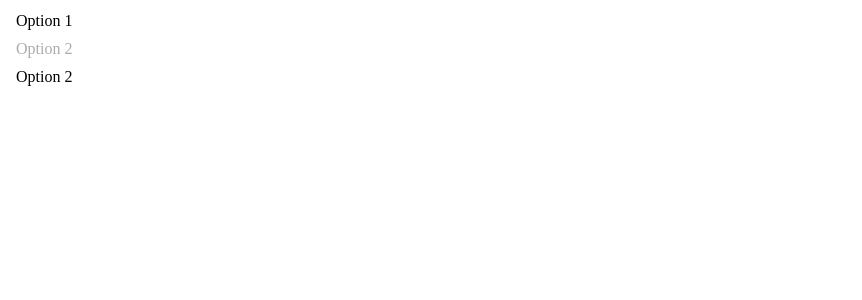
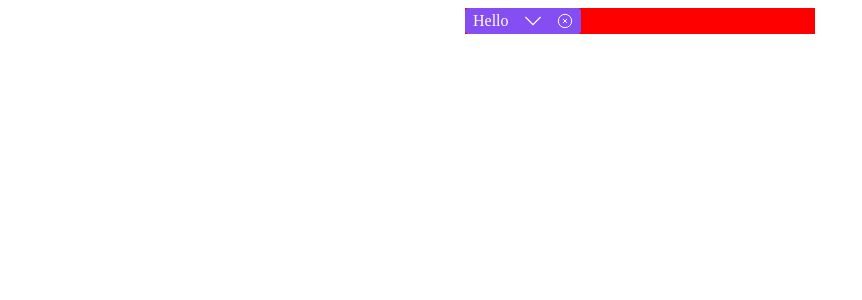
Before and after one commit to estankovic/s1-gravity-interview, a React (Vite) app: page / in a window 1280 px wide. Shown: the top 300 px of the page, without its empty margins (0-862 px from the left). Built offline with nearby package versions, Linux system fonts and the light colour scheme.

Commit message:
Added button component

```diff
--- /dev/null
+++ b/src/App.module.scss
@@ -0,0 +1,12 @@
+.PreviewWrapper {
+  height: 100%;
+  width: 100%;
+  display: flex;
+  align-content: center;
+  justify-content: center;
+}
+
+.Preview {
+  width: 350px;
+  background: red;
+}
--- a/src/App.tsx
+++ b/src/App.tsx
@@ -6,17 +6,28 @@ import "./styles/colors.scss";
 import "./styles/borders.scss";
 import "./styles/spacing.scss";
 
+import styles from "./App.module.scss";
+
+import {Button} from './components/Button/Button.tsx';
+import {ChevronDown} from './components/icons/ChevronDown.tsx';
+import {Close} from './components/icons/Close.tsx';
+
 function App() {
   return (
-    <>
-      <div>
-        <List>
-          <ListItem>Option 1</ListItem>
-          <ListItem disabled={true}>Option 2</ListItem>
-          <ListItem>Option 2</ListItem>
-        </List>
+    <div className={styles.PreviewWrapper}>
+      <div className={styles.Preview}>
+        <Button>Hello <ChevronDown /><Close/></Button>
+        {/*<Dropdown*/}
+        {/*  trigger={}*/}
+        {/*>*/}
+        {/*  <List>*/}
+        {/*    <ListItem>Option 1</ListItem>*/}
+        {/*    <ListItem disabled={true}>Option 2</ListItem>*/}
+        {/*    <ListItem>Option 2</ListItem>*/}
+        {/*  </List>*/}
+        {/*</Dropdown>*/}
       </div>
-    </>
+    </div>
   );
 }
 
--- /dev/null
+++ b/src/components/Button/Button.module.scss
@@ -0,0 +1,26 @@
+.Button {
+  all: unset;
+
+  display: inline-flex;
+  align-items: center;
+  gap: var(--g-spacing-md);
+
+  color: var(--g-colors-text-primary-contrast);
+  background: var(--g-colors-interactives-bg--default);
+  border-radius: var(--g-radius-xs);
+  padding: var(--g-spacing-xxs) var(--g-spacing-xs);
+
+  &:hover {
+    cursor: pointer;
+    background: var(--g-_private-mode-primary-40);
+  }
+
+  &:active {
+    background: var(--g-_private-mode-primary-30);
+  }
+
+  &:focus {
+    outline-offset: 2px;
+    outline: 2px solid var(--g-colors-interactives-border--focus);
+  }
+}
--- /dev/null
+++ b/src/components/Button/Button.tsx
@@ -0,0 +1,26 @@
+import {ReactNode} from 'react';
+
+import styles from './Button.module.scss';
+
+interface ButtonProps {
+  /**
+   * Content of a button
+   */
+  children: ReactNode;
+
+  /**
+   * If true, button is disabled
+   */
+  disabled?: boolean;
+}
+
+export function Button(props: ButtonProps) {
+  const {children, disabled} = props;
+  return (
+    <button
+      className={styles.Button}
+      disabled={disabled}>
+      {children}
+    </button>
+  )
+}
--- a/src/components/ListItem/ListItem.tsx
+++ b/src/components/ListItem/ListItem.tsx
@@ -20,7 +20,6 @@ export function ListItem(props: ListItemProps) {
           [styles['disabled']]: disabled
         }
       )}
-      tabIndex={disabled ? undefined : 0}
     >{children}</li>
   )
     ;
--- /dev/null
+++ b/src/components/icons/ChevronDown.tsx
@@ -0,0 +1,9 @@
+export function ChevronDown() {
+  return (
+    <svg fill="currentColor" height="1em" width="1em" version="1.1" id="Layer_1" xmlns="http://www.w3.org/2000/svg"
+         viewBox="0 0 407.437 407.437"><g id="SVGRepo_bgCarrier" strokeWidth="0"></g>
+      <g id="SVGRepo_tracerCarrier" strokeLinecap="round" strokeLinejoin="round"></g>
+      <g id="SVGRepo_iconCarrier"> <polygon
+        points="386.258,91.567 203.718,273.512 21.179,91.567 0,112.815 203.718,315.87 407.437,112.815 "></polygon> </g></svg>
+  )
+}
--- /dev/null
+++ b/src/components/icons/Close.tsx
@@ -0,0 +1,13 @@
+export function Close() {
+  return (
+    <svg viewBox="0 0 24 24" fill="none" height="1em" width="1em" xmlns="http://www.w3.org/2000/svg">
+      <g id="SVGRepo_bgCarrier" strokeWidth="0"></g>
+      <g id="SVGRepo_tracerCarrier" strokeLinecap="round" strokeLinejoin="round"></g>
+      <g id="SVGRepo_iconCarrier">
+        <circle cx="12" cy="12" r="10" stroke="currentColor" strokeWidth="1.5"></circle>
+        <path d="M14.5 9.50002L9.5 14.5M9.49998 9.5L14.5 14.5" stroke="currentColor" strokeWidth="1.5"
+              strokeLinecap="round"></path>
+      </g>
+    </svg>
+  )
+}
```
Also changed, not shown: src/components/Dropdown/Dropdown.tsx (added, +31 -0 lines).
